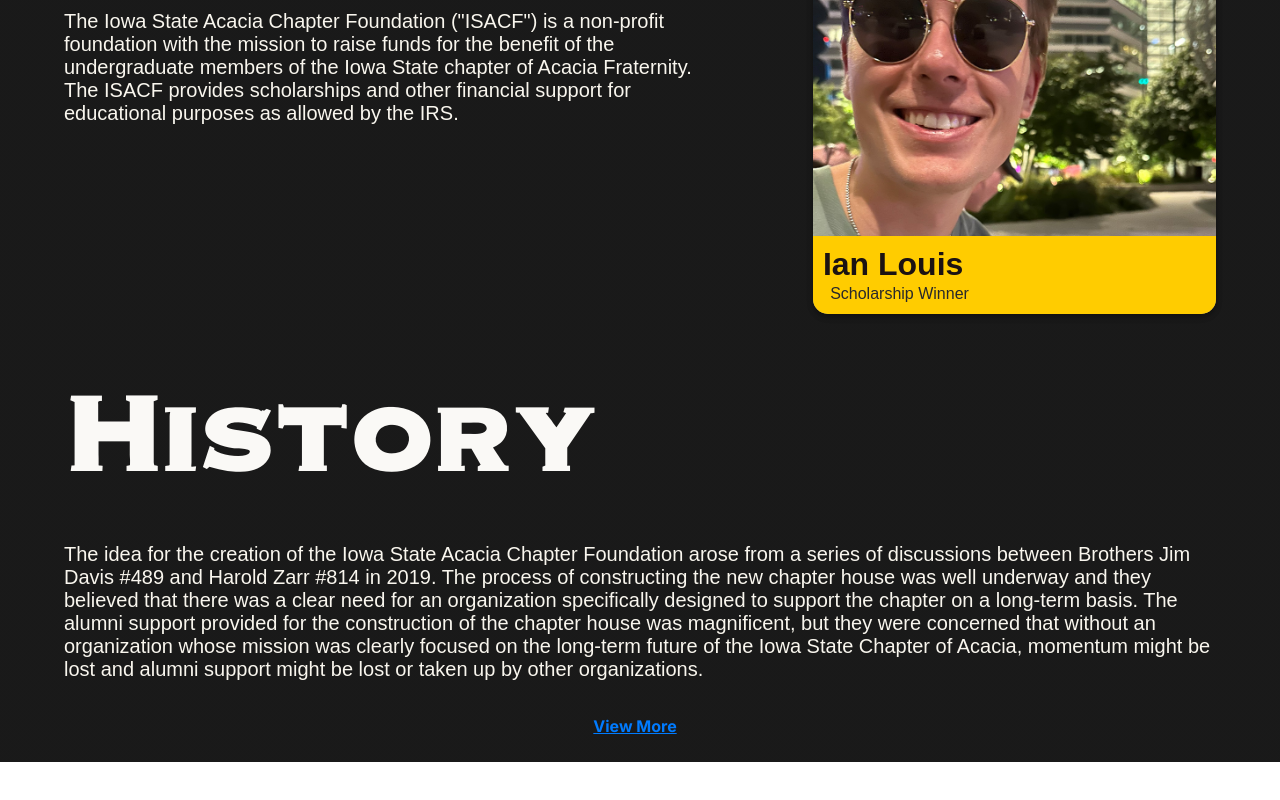
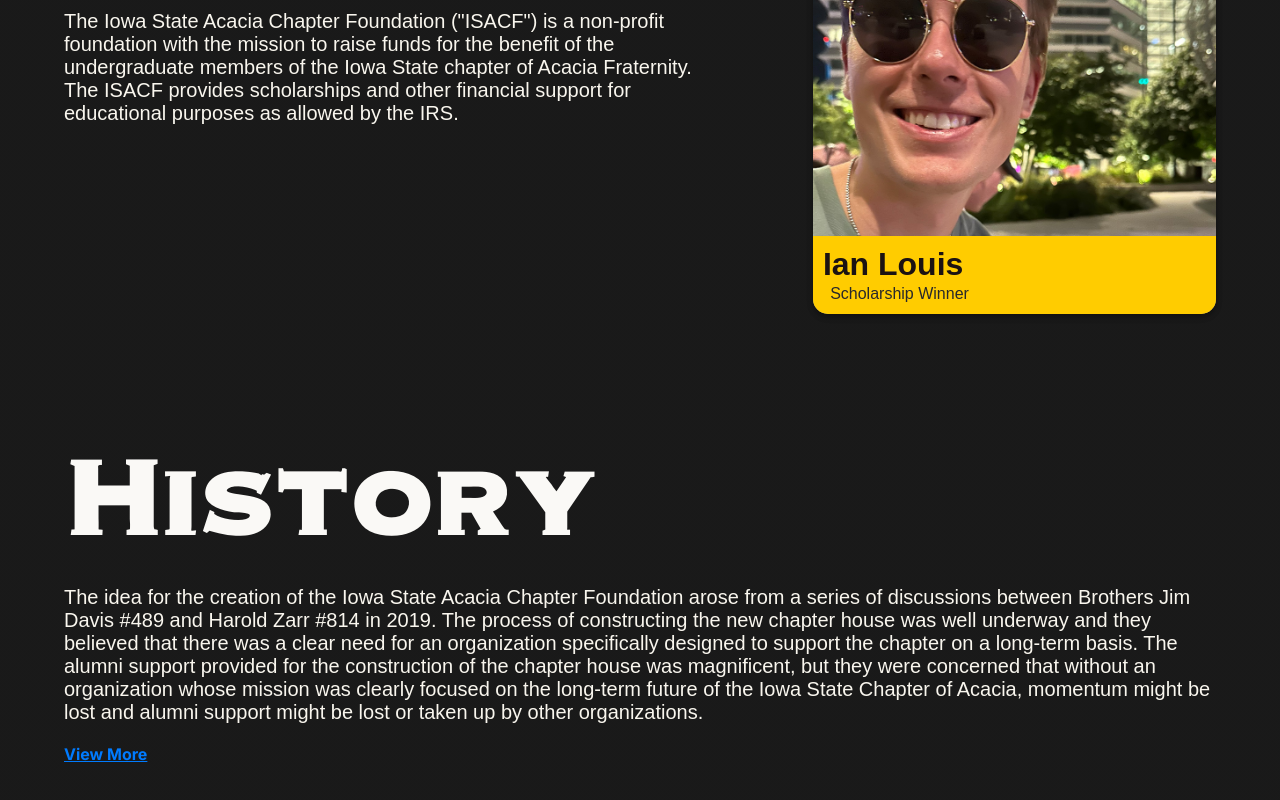
Before and after one commit to kevin21018212/Acacia-Website, a Next.js app: page /about in a window 1280 px wide. Shown: the part 438-1238 px from the top of the page. Before the commit the page ends 1200 px from the top, so only its background shows below. Built offline with nearby package versions, Linux system fonts and the light colour scheme; a web font is replaced by a local one.

Commit message:
cleanups

```diff
--- a/app/about/history.module.css
+++ b/app/about/history.module.css
@@ -1,48 +1,49 @@
 /* History Container */
 .about {
   width: 100%;
-  min-height: 50vh;
-  padding: 0 5%;
+  min-height: 55vh;
+  padding: 5%;
   display: flex;
   justify-content: center;
   flex-wrap: wrap;
 }
 
+.about h1 {
+  color: #faf9f6;
+  font-size: 7vw;
+  margin: 0;
+  padding: 0;
+}
+.about p {
+  margin-top: 0;
+}
 /* Heading Styles */
 .heading {
   width: 100%;
+  height: 20vh;
+  margin: 0;
 }
 
 /* Paragraph Styles */
 .paragraph {
-  margin-top: 1%;
-  margin-bottom: 0;
-}
-
-/* Read More Container */
-.readMoreContainer {
+  margin: 0;
   width: 100%;
-  display: flex;
-  justify-content: center;
-  margin-top: 10px; /* Adjust as needed */
+  min-height: 35vh;
 }
 
 /* Read More and Read Less Styles */
 .readMore,
 .readLess {
   cursor: pointer;
-  color: #007bff; /* Change color as desired */
+  color: #007bff;
   font-weight: bold;
   text-decoration: underline;
-  margin-right: 10px; /* Adjust spacing between buttons */
+  margin-right: 10px;
+  font-size: 1.25vw;
 }
 
 /* Read More Hover Effect */
-.readMore:hover {
-  color: #0056b3; /* Change hover color as desired */
+.readMore:hover,
+.readLess:hover {
+  color: #0056b3;
 }
-
-/* Read Less Hover Effect */
-.readLess:hover {
-  color: #ff0000; /* Change hover color as desired */
-}
--- a/app/about/history.tsx
+++ b/app/about/history.tsx
@@ -18,7 +18,7 @@
         </motion.h1>
       </div>
 
-      <motion.p
+      <motion.div
         className={styles.paragraph}
         variants={textVariants}
         initial="hidden"
@@ -116,36 +116,33 @@
                 Foundation!
               </p>
               <br />
+              <span className={styles.readLess} onClick={toggleReadMore}>
+                View Less
+              </span>
             </div>
           </>
         ) : (
-          <>
-            The idea for the creation of the Iowa State Acacia Chapter
-            Foundation arose from a series of discussions between Brothers Jim
-            Davis #489 and Harold Zarr #814 in 2019. The process of constructing
-            the new chapter house was well underway and they believed that there
-            was a clear need for an organization specifically designed to
-            support the chapter on a long-term basis. The alumni support
-            provided for the construction of the chapter house was magnificent,
-            but they were concerned that without an organization whose mission
-            was clearly focused on the long-term future of the Iowa State
-            Chapter of Acacia, momentum might be lost and alumni support might
-            be lost or taken up by other organizations.
-          </>
+          <div>
+            <p>
+              The idea for the creation of the Iowa State Acacia Chapter
+              Foundation arose from a series of discussions between Brothers Jim
+              Davis #489 and Harold Zarr #814 in 2019. The process of
+              constructing the new chapter house was well underway and they
+              believed that there was a clear need for an organization
+              specifically designed to support the chapter on a long-term basis.
+              The alumni support provided for the construction of the chapter
+              house was magnificent, but they were concerned that without an
+              organization whose mission was clearly focused on the long-term
+              future of the Iowa State Chapter of Acacia, momentum might be lost
+              and alumni support might be lost or taken up by other
+              organizations.
+            </p>
+            <span className={styles.readMore} onClick={toggleReadMore}>
+              View More
+            </span>
+          </div>
         )}
-      </motion.p>
-
-      <div className={styles.readMoreContainer}>
-        {isExpanded ? (
-          <span className={styles.readLess} onClick={toggleReadMore}>
-            Read Less
-          </span>
-        ) : (
-          <span className={styles.readMore} onClick={toggleReadMore}>
-            View More
-          </span>
-        )}
-      </div>
+      </motion.div>
     </div>
   );
 };
--- a/app/about/page.module.css
+++ b/app/about/page.module.css
@@ -11,10 +11,6 @@
   justify-content: center;
   background: linear-gradient(rgba(0, 0, 0, 0.8), rgba(0, 0, 0, 0.8));
 }
-.historyContainer h1 {
-  color: #faf9f6;
-  font-size: 7vw;
-}
 
 /* Responsive Styles */
 @media only screen and (max-width: 600px) {
--- a/app/animations.tsx
+++ b/app/animations.tsx
@@ -23,10 +23,10 @@
     transition: {
       duration: 0.15,
       delay: 0.25,
-      type: "spring",
+      type: "intertia",
     },
   },
-  hover: { scale: 1.1, duration: 0, delay: 0 },
+  hover: { scale: 1, duration: 0, delay: 0 },
 };
 
 export const itemVariants = {
--- a/app/home/popup.tsx
+++ b/app/home/popup.tsx
@@ -28,21 +28,21 @@
 
 const ContactPopup = ({ onClose }: any) => {
   return (
+    <div className={styles.popupContainer}>
       <motion.div
         initial="hidden"
         animate="visible"
         exit="exit"
         variants={popinVariants}
-      className={styles.popupContainer}
+        className={styles.popupContent}
       >
-      <div className={styles.popupContent}>
         <h4>Contact our board members for more information:</h4>
         <a href="mailto:jimdavisestancia@gmail.com">Jim Davis</a>
         <a href="mailto:tenxrings@gmail.com">Roger Kingery</a>
         <a href="mailto:acacia_814@hotmail.com">Harold Zarr</a>
         <button onClick={onClose}>Close</button>
+      </motion.div>
     </div>
-    </motion.div>
   );
 };
 
--- a/app/policies/page.module.css
+++ b/app/policies/page.module.css
@@ -1,6 +1,6 @@
 .policiesContainer {
   width: 100vw;
-  height: 80vh;
+  height: 120vh;
   display: flex;
   flex-direction: column;
   align-items: center;
@@ -20,8 +20,8 @@
 
 .boxesContainer {
   height: 90vh;
-  width: 90%;
-  padding: 0.5% 5%;
+  width: 100vw;
+
   display: flex;
   justify-content: center;
   flex-wrap: wrap;
--- a/app/scholarships/form.module.css
+++ b/app/scholarships/form.module.css
@@ -45,6 +45,10 @@
   margin-top: 3%;
 }
 
+.application h3 {
+  font-size: 3.5vh;
+}
+
 .application button,
 .close button {
   width: 100%;
--- a/app/scholarships/page.module.css
+++ b/app/scholarships/page.module.css
@@ -49,7 +49,7 @@
 .requirements {
   width: 30%;
   padding: 2.5% 5%;
-  margin: 2.5% 0% 2.5% 0%;
+  margin: 0% 0% 2.5% 0%;
   display: flex;
   justify-content: center;
   align-items: center;
@@ -57,7 +57,7 @@
 /* Clickable Box Styles */
 .clickableBox {
   background: #003082;
-  margin: 12px;
+  margin: 0 12px;
   padding: 4vh 6vw;
   border-radius: 8px;
   cursor: pointer;
```
Also changed, not shown: app/scholarships/form.tsx (+6 -14 lines). Lines whose indentation alone changed are shown as unchanged.
